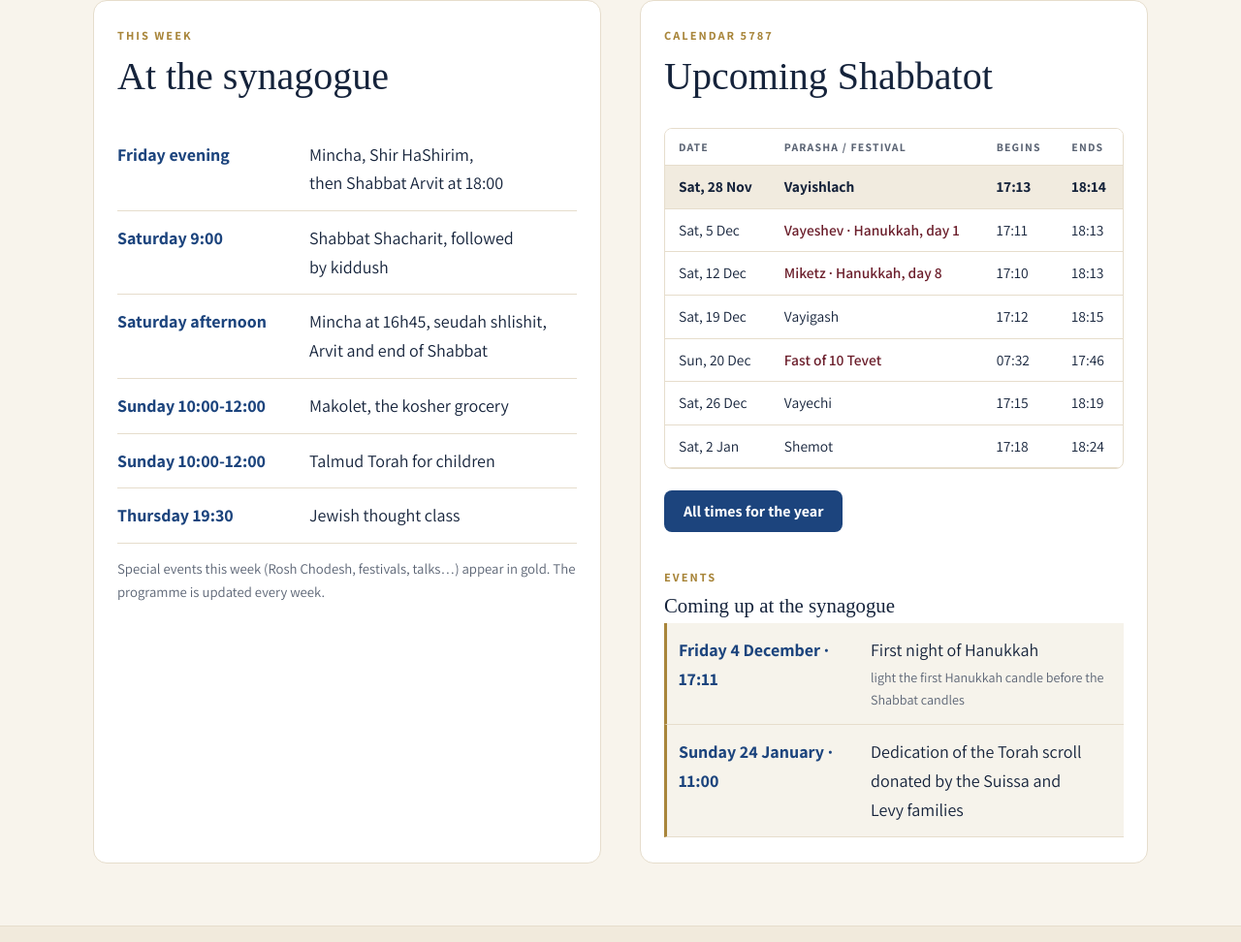
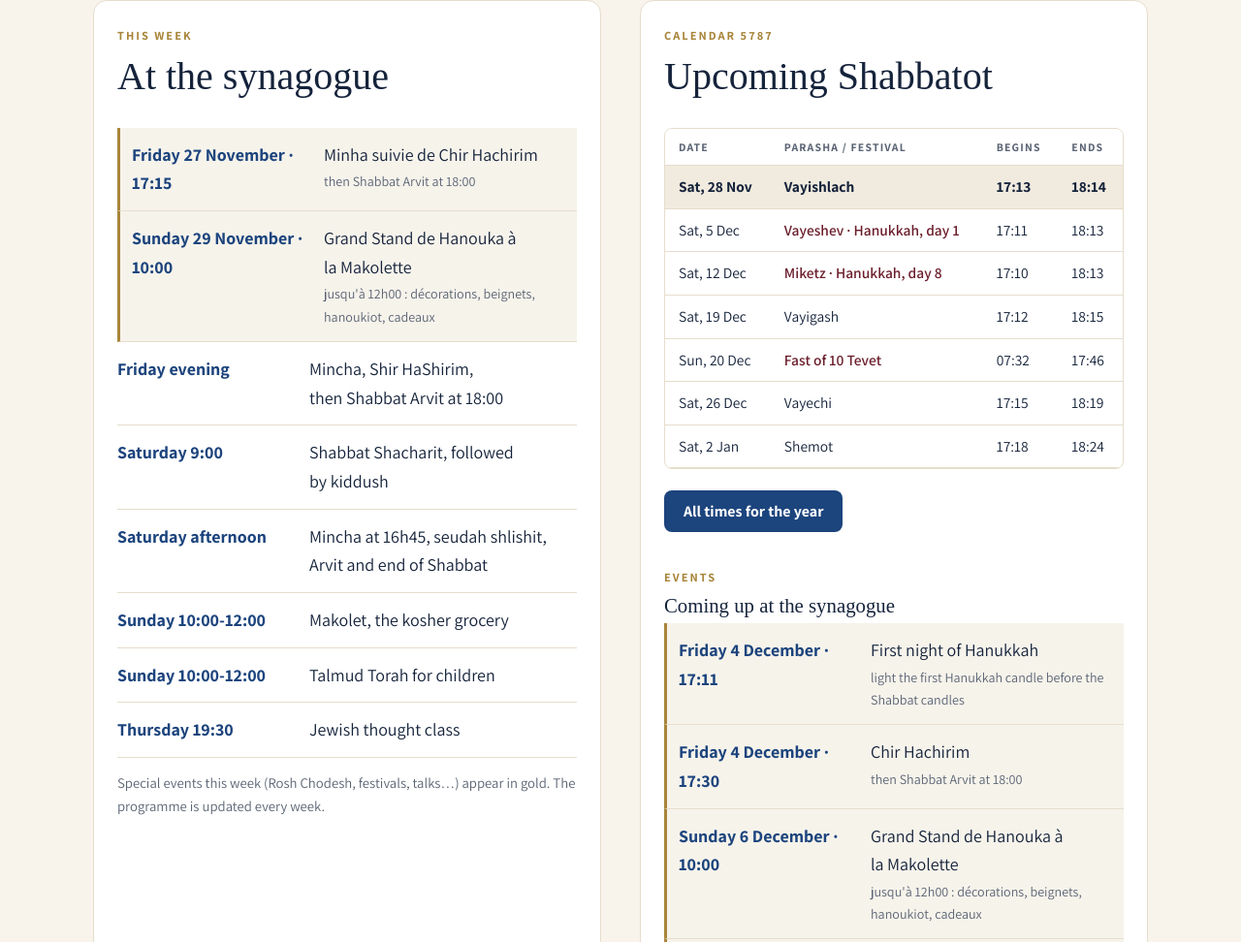
Before and after one commit to synagoguedepau/synagoguedepau.github.io, a plain HTML site: page site-v2/index.html in a window 1280 px wide. Shown: the part 2333-3305 px from the top of the page at 97% size. Drawn offline with Linux system fonts and the light colour scheme; a web font is replaced by a local one.

Commit message:
Semaine 49 : Grand Stand (29/11, 6/12) et Minha/Chir Hachirim du vendredi

```diff
--- a/site-v2/index.html
+++ b/site-v2/index.html
@@ -808,7 +808,11 @@ document.getElementById("all").innerHTML=H.map(r=>r[0]==="sep"?row(r):row(r,!upc
 /* ---- Rendez-vous particuliers (mis à jour chaque semaine d'après le programme du Rav) ----
    d = date (AAAA-MM-JJ), h = heure, t = intitulé, x = précision (facultatif), rh = true pour un office de Roch Hodech */
 const EV=[
+ {d:"2026-11-27",h:"17h15",t:"Minha suivie de Chir Hachirim",x:"puis Arvit de Chabat à 18h00"},
+ {d:"2026-11-29",h:"10h00",t:"Grand Stand de Hanouka à la Makolette",x:"jusqu'à 12h00 : décorations, beignets, hanoukiot, cadeaux"},
  {d:"2026-12-04",h:"17h11",t:"1er soir de Hanouka",x:"allumer la 1re bougie de Hanouka avant les bougies de Chabat"},
+ {d:"2026-12-04",h:"17h30",t:"Chir Hachirim",x:"puis Arvit de Chabat à 18h00"},
+ {d:"2026-12-06",h:"10h00",t:"Grand Stand de Hanouka à la Makolette",x:"jusqu'à 12h00 : décorations, beignets, hanoukiot, cadeaux"},
  {d:"2027-01-24",h:"11h00",t:"Inauguration du Sefer Torah offert par les familles Suissa et Levy"}
 ];
 {
```
